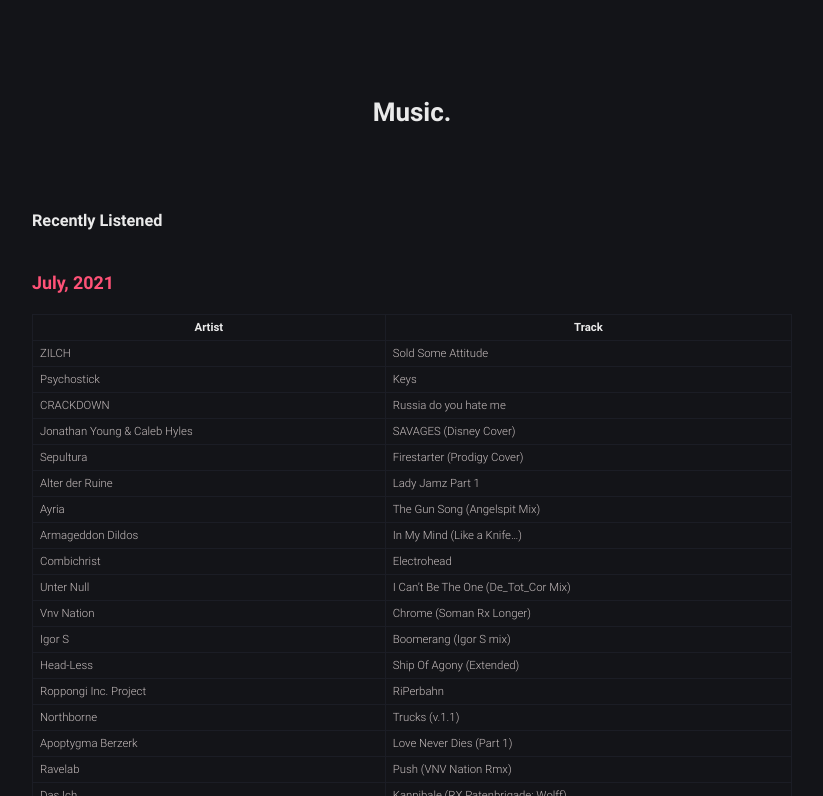
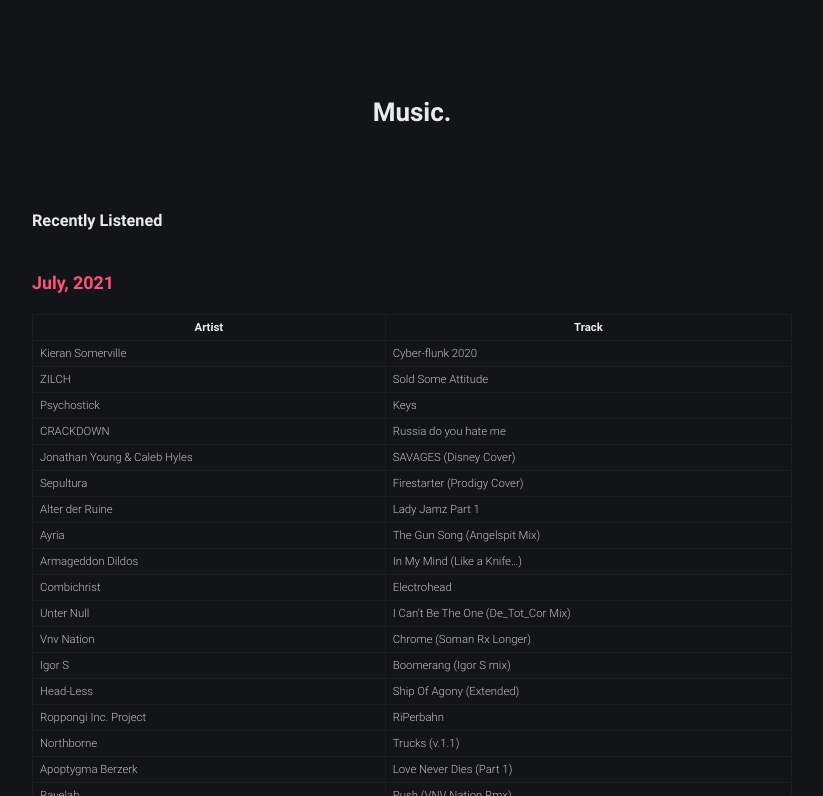
Before and after one commit to robert-marshall/xyz, a Jekyll site: the page built from music.md, in a window 1280 px wide and 900 px high, cut to the strip 104-900 px from the top of the window. Shown: the whole strip, without its empty margins (228-1051 px from the left). Built offline with Jekyll 4.4.1, drawn with Linux system fonts in a browser that asks for light colours.

Commit message:
include shit

```diff
--- a/music.md
+++ b/music.md
@@ -11,6 +11,7 @@
 
 | Artist | Track |
 |--------|-------|
+Kieran Somerville | Cyber-flunk 2020
 ZILCH | Sold Some Attitude
 Psychostick | Keys
 CRACKDOWN | Russia do you hate me
```
